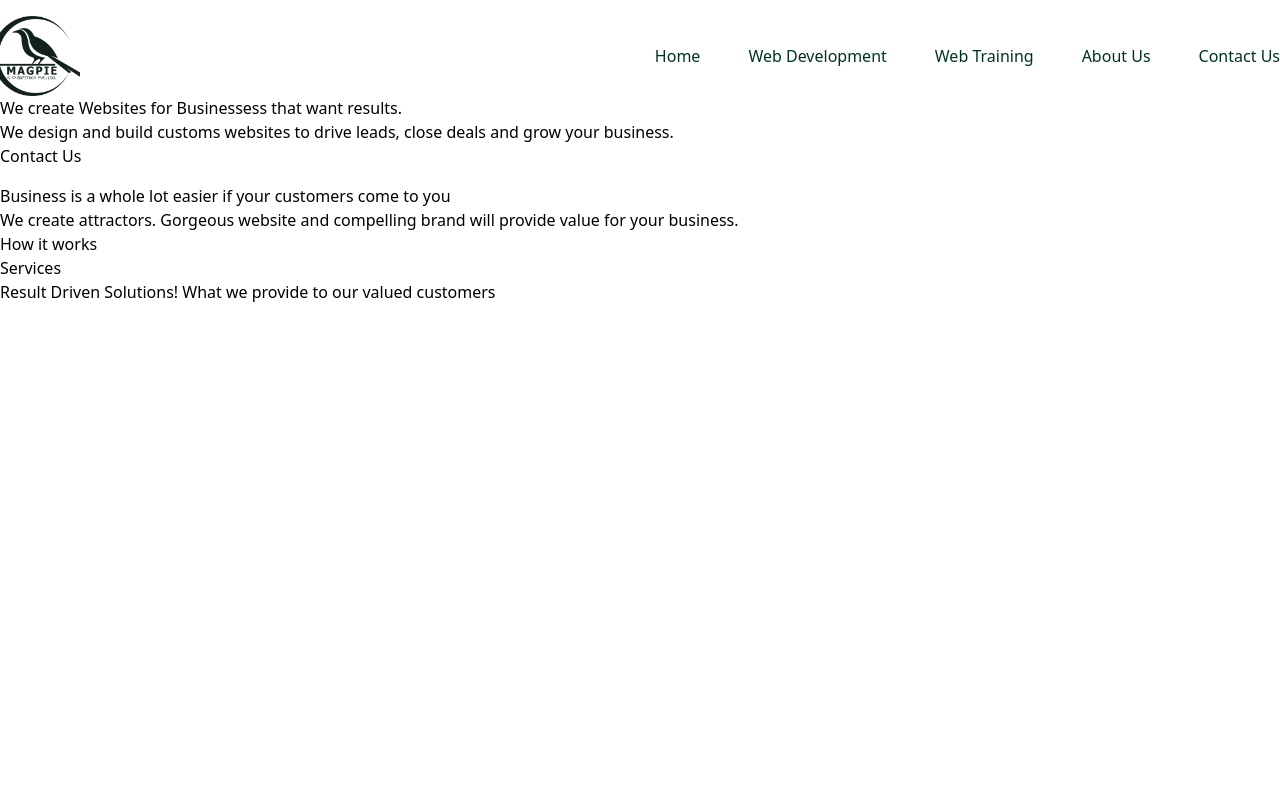
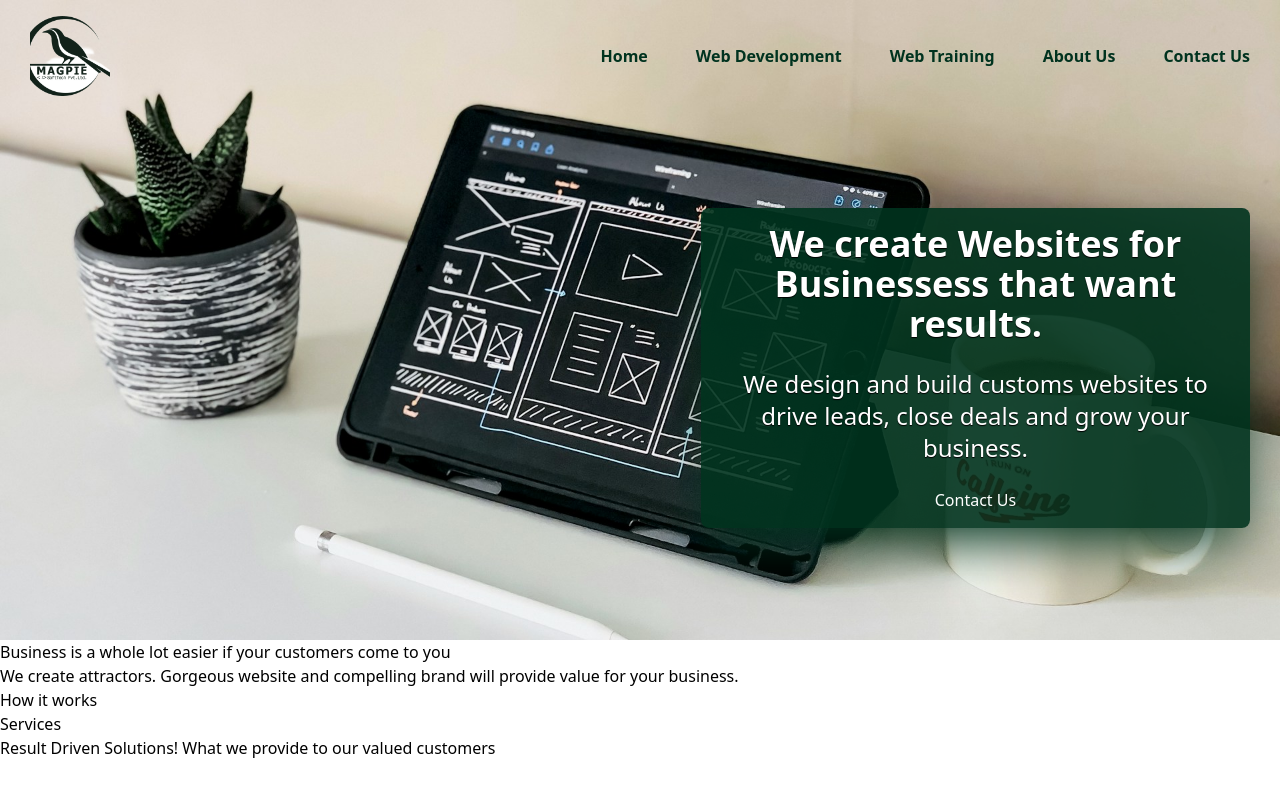
Before and after one commit to aashish-neu/magpie-softtech, a website built with Vite: page index.html in a window 1280 px wide. Shown: the top 792 px of the page. Built offline with nearby package versions, Linux system fonts and the light colour scheme; files whose address does not match are found by name.

Commit message:
Update hero section

```diff
--- a/index.html
+++ b/index.html
@@ -7,8 +7,8 @@
     <title>Magpie SoftTech</title>
   </head>
   <body>
-    <header class="header py-4 bg-[url(./src/assets/images/home-banner-img.jpg)]">
-      <div class="container mx-auto">
+    <header class="header py-4 bg-[url(/src/assets/images/home-banner-img.jpg)] bg-cover bg-no-repeat bg-center h-[80vh]">
+      <div class="container">
         <nav class="header-nav flex justify-between items-center flex-wrap">
           <a href="/" rel="noreferrer noopener">
             <figure class="header-logo max-w-20 mr-4">
@@ -21,7 +21,7 @@
               />
             </figure>
           </a>
-          <ul class="header-links-wrapper flex flex-wrap gap-12 [&_a]:text-primary [&_a]:transition-all [&_a]:hover:text-secondary [&_a]:hover:underline [&_a]:hover:underline-offset-8">
+          <ul class="header-links-wrapper flex flex-wrap gap-12 [&_a]:text-primary [&_a]:font-bold [&_a]:transition-all [&_a]:hover:text-secondary [&_a]:hover:underline [&_a]:hover:underline-offset-8 [&_a]:hover:decoration-4">
             <li><a href="/">Home</a></li>
             <li><a href="#">Web Development</a></li>
             <li><a href="#">Web Training</a></li>
@@ -30,19 +30,19 @@
           </ul>
         </nav>
 
-        <section class="hero">
+        <section class="hero py-4 lg:py-6 lg:pt-28">
           <div class="wrapper">
-            <div class="hero-content">
-              <h1>
+            <div class="hero-content p-4 rounded-lg bg-primary/90 text-white ml-auto text- max-w-[60ch] shadow-2xl shadow-primary text-shadow-xs text-shadow-black text-center">
+              <h1 class="text-4xl font-semibold mb-4 lg:mb-6">
                 We create <span>Websites</span> for Businessess that want
                 results<span>.</span>
               </h1>
-              <p>
+              <p class="text-2xl">
                 We design and build customs websites to drive leads, close deals
                 and grow your business.
               </p>
 
-              <button class="btn-primary">
+              <button class="btn-primary mt-4 lg:mt-6">
                 <a href="/">Contact Us</a>
               </button>
             </div>
--- a/src/style.css
+++ b/src/style.css
@@ -7,3 +7,8 @@
   --body-color: #f7f4ee;
   --beige-color: #f5f5dc;
 }
+
+@utility container {
+    max-width: 1220px;
+    margin-inline: auto;
+}
```
Also changed, not shown: dist/assets/home-banner-img-u0I6aLYT.jpg (added), dist/assets/index-1D9p6MQU.css (deleted), dist/assets/index-Dx2icEY2.css (added), dist/assets/index-obZTQgnZ.js (renamed from dist/assets/index-DBbZdQjd.js), dist/assets/magpie-brand-logo-DMPBI9lG.png (added), dist/index.html.
